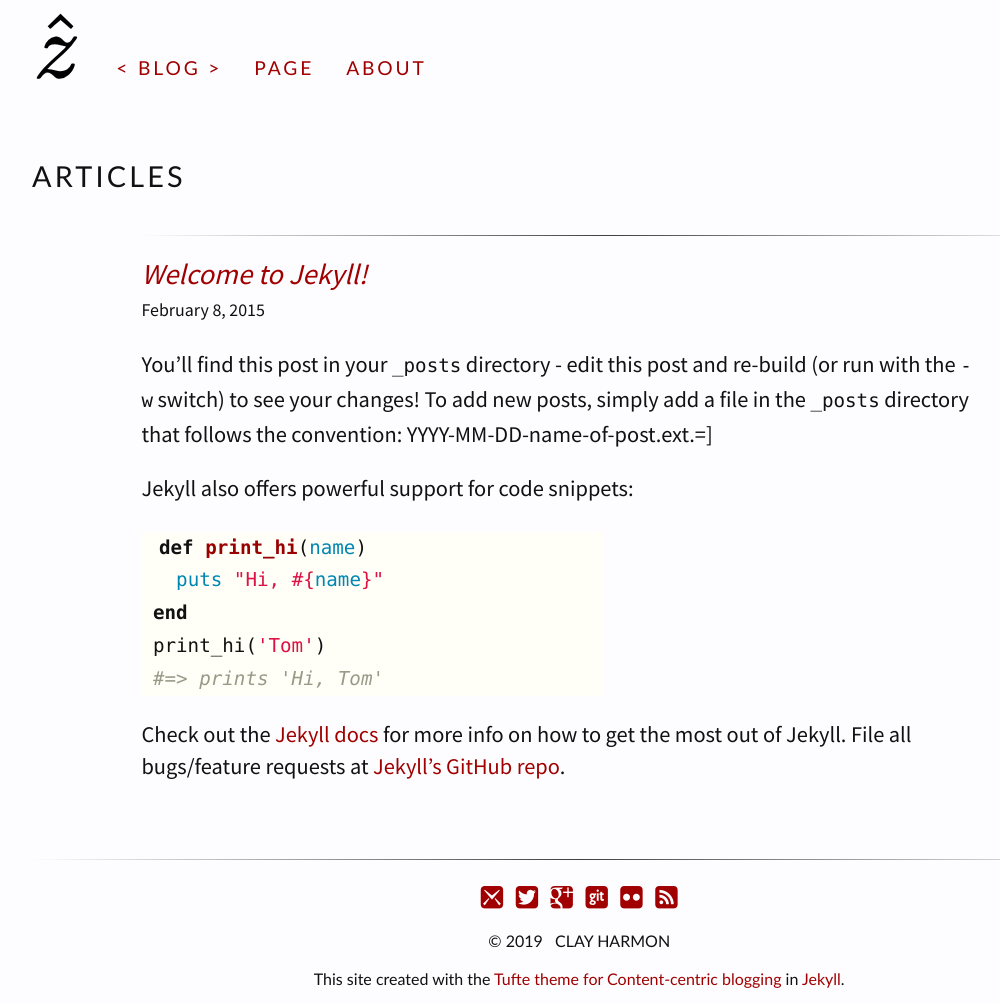
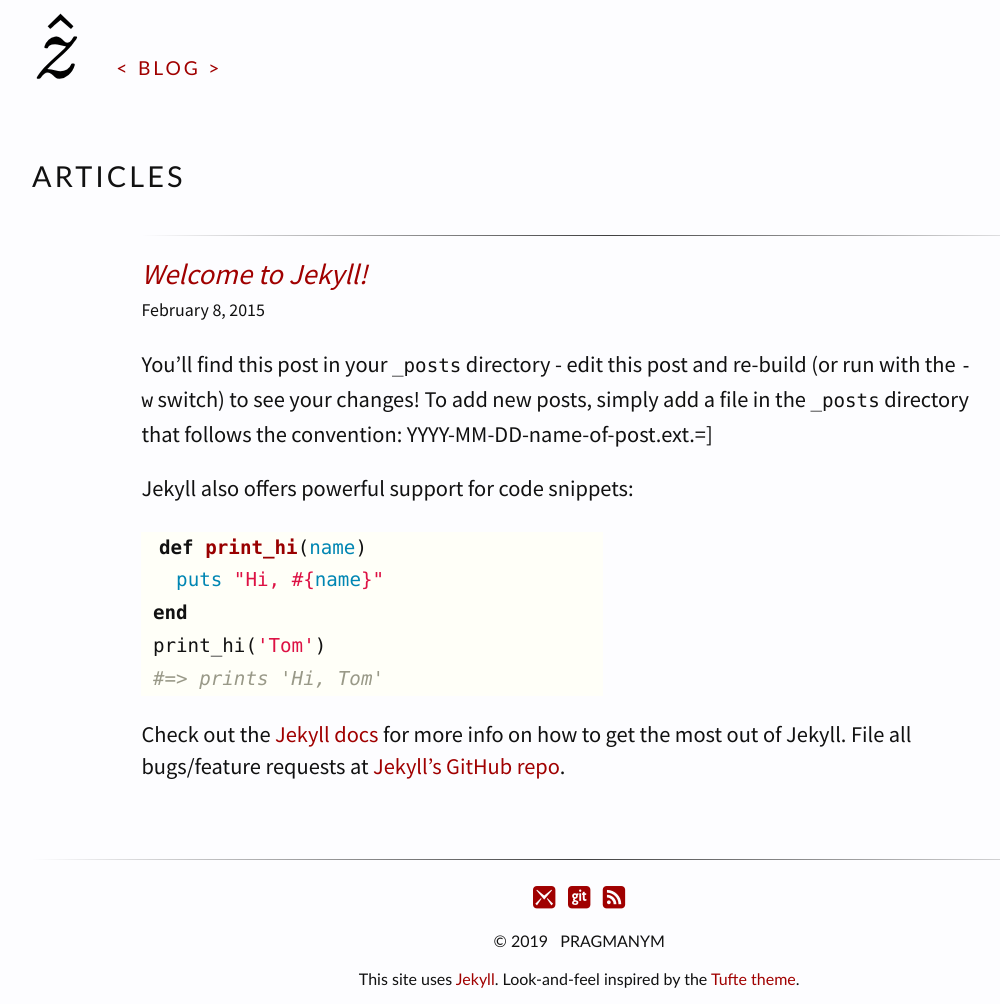
Before and after one commit to danabo/zhat, a Jekyll site: the page built from index.html, in a window 1280 px wide. Shown: the whole page, without its empty margins (32-1032 px from the left). Built offline with Jekyll 4.4.1, drawn with Linux system fonts in a browser that asks for light colours.

Commit message:
Change site metadata and remove tufte default pages

```diff
--- a/_config.yml
+++ b/_config.yml
@@ -1,14 +1,14 @@
 baseurl:
-title: Tufte-Jekyll
-subtitle: Content-centric blogging
-author: clay harmon
+title: Z-Hat
+subtitle: Finding better representations
+author: pragmanym
 simple_search: http://google.com/search
-description: A Jekyll theme for content-rich sites
-name: tufte
+description: A (we)blog devoted to finding better representations
+name: zhat
 markdown: kramdown
 markdown_ext: "markdown,mkdown,mkdn,mkd,md"
 permalink: /articles/:short_year/:title
-timezone: America/New_York
+timezone: America/Los_Angeles
 excerpt_separator: <!--more-->  # you can specify your own separator, of course.
 exclude: ['Gemfile', 'Gemfile.lock', 'Rakefile', 'UploadToGithub.Rakefile', 'README.md']
 post:
--- a/_includes/footer.html
+++ b/_includes/footer.html
@@ -1,15 +1,14 @@
 <footer>
   <hr class="slender">
   <ul class="footer-links">
-    <li><a href="mailto:hate@spam.net"><span class="icon-mail"></span></a></li>
     {% for entry in site.data.social %}
       <li>
         <a href="{{ entry.link }}"><span class="{{ entry.icon }}"></span></a>
       </li>
     {% endfor %}
   </ul>
-<div class="credits">
-<span>&copy; {{ site.time | date: '%Y' }} &nbsp;&nbsp;{{site.author | upcase }}</span></br> <br>
-<span>This site created with the <a href="//github.com/clayh53/tufte-jekyll">Tufte theme for {{site.subtitle}} </a> in <a href="//jekyllrb.com">Jekyll</a>.</span>
-</div>
+  <div class="credits">
+  <span>&copy; {{ site.time | date: '%Y' }} &nbsp;&nbsp;{{site.author | upcase }}</span></br> <br>
+  <span>This site uses <a href="//jekyllrb.com">Jekyll</a>. Look-and-feel inspired by the <a href="//github.com/clayh53/tufte-jekyll">Tufte theme</a>.</span>
+  </div>
 </footer>
```
Also changed, not shown: _data/social.yml (+3 -7 lines), about/index.md (deleted, +0 -12 lines), page/index.md (deleted, +0 -31 lines).
